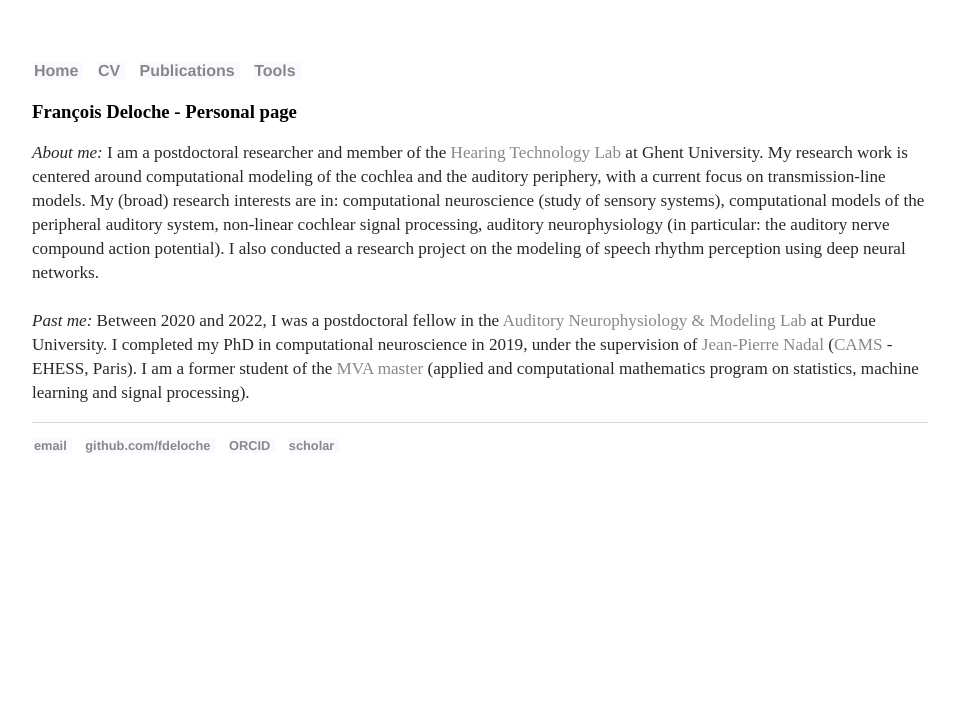
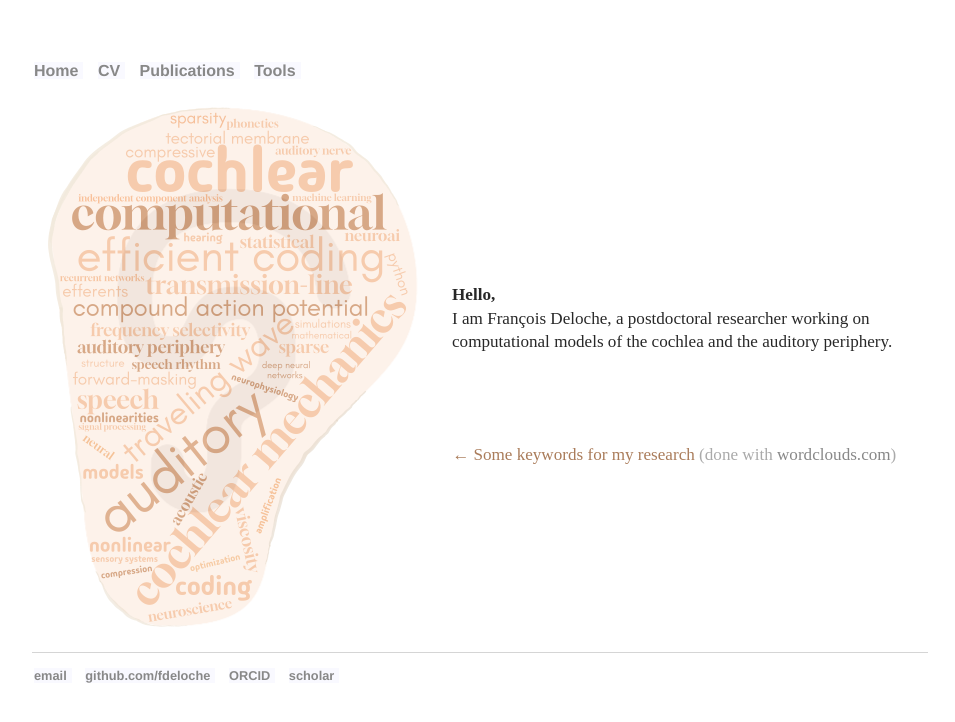
Before and after one commit to fdeloche/fdeloche.github.io, a Jekyll site: the page built from index.html, in a window 1280 px wide. Shown: the top 722 px of the page, without its empty margins (160-1115 px from the left). Built offline with Jekyll 4.4.1, drawn with Linux system fonts in a browser that asks for light colours.

Commit message:
new main page with word cloud

```diff
--- a/_layouts/default.html
+++ b/_layouts/default.html
@@ -9,6 +9,11 @@
 
 	<link rel="stylesheet" type="text/css" href="/css/gallery.css"/>
 	<script type="text/javascript" src="/js/gallery.js"></script>
+	{% endif %}
+
+	{% if page.mainpage == true %}
+
+	<link rel="stylesheet" type="text/css" href="/css/mainpage.css"/>
 	{% endif %}
 		</head>
 		<body>
--- a/css/mainpage.css
+++ b/css/mainpage.css
@@ -1,39 +1,4 @@
-body {
-    margin: 60px auto;
-    width: 70%;
-}
-nav ul, footer ul {
-    font-family:'Helvetica', 'Arial', 'Sans-Serif';
-    padding: 2px;
-    list-style: none;
-    font-weight: bold;
-}
-nav ul li, footer ul li {
-    display: inline;
-    padding-right: 5px;
-    margin-right: 10px;
-    background-color: #F9F9FF;
-}
-a {
-    text-decoration: none;
-    color: #888;
-}
-a:hover {
-    text-decoration: underline;
-}
-h1 {
-    font-size: 3em;
-    font-family:'Helvetica', 'Arial', 'Sans-Serif';
-}
-p {
-    font-size: 1.07em;
-    line-height: 1.4em;
-    color: #282828;
-}
-footer {
-    border-top: 1px solid #d5d5d5;
-    font-size: .8em;
-}
+
 .intro{
 	background-color: #F8F9FB;
 	padding:5px;
@@ -47,12 +12,3 @@ footer {
     padding-left: 20px;
     float: left;
   }
-
-ul.posts {
-    margin: 20px auto 40px;
-    font-size: 1.5em;
-}
-
-ul.posts li {
-    list-style: none;
-}
--- a/index.html
+++ b/index.html
@@ -1,20 +1,23 @@
 ---
 layout: default
+mainpage: true
 title: François Deloche - Personal page
 ---
 <div class="maindiv">
 
 <!--<p style="float:right; margin-left:10px"><img src="/Images/photo.jpg"></p>-->
-<h3>François Deloche - Personal page</h3>
 
-<p><i>About me:</i> I am a postdoctoral researcher and member of the <a href='https://www.waves.intec.ugent.be/hearing-technology'>Hearing Technology
-Lab</a> at Ghent University. My research work is centered around computational modeling of the cochlea and the auditory periphery, with a current focus on transmission-line models. My (broad) research interests are in: computational neuroscience (study of sensory systems), computational models of
-the peripheral auditory system, non-linear cochlear signal processing, auditory neurophysiology (in particular: the auditory nerve compound action potential). I also conducted a research project on the modeling of speech rhythm perception using deep neural networks.
+    <div class="container">
+      <div class="image">
+        <img src="wordcloud.png">
+      </div>
+      <div class="mytext">
+<p><b>Hello,</b> <br>
+I am François Deloche, a postdoctoral researcher working on computational models of the cochlea and the auditory periphery.
+<br><br><br><br>
+<p style="color:#aa7c5aff" >← Some keywords for my research <span style="color:#aaaaaa">(done with <a href="https://www.wordclouds.com/">wordclouds.com</a>)</span></p>
 
-<br>
-<br>
-<i>Past me:</i>
+     </div>
+</div>
 
-Between 2020 and 2022, I was a postdoctoral fellow in the <a href="https://engineering.purdue.edu/auditory/">Auditory Neurophysiology & Modeling Lab</a> at Purdue University. I completed my PhD in computational neuroscience in 2019, under the supervision of <a href="http://www.lps.ens.fr/~nadal/">Jean-Pierre Nadal</a> (<a href="http://cams.ehess.fr/">CAMS</a> - EHESS, Paris). I am a former student of the <a href="http://www.math.ens-cachan.fr/version-francaise/formations/master-mva/">MVA master</a> (applied and computational mathematics program on statistics, machine learning and signal processing).
-</p>
 </div>
```
Also changed, not shown: CV.html (+5 -3 lines), wordcloud.png (added).
